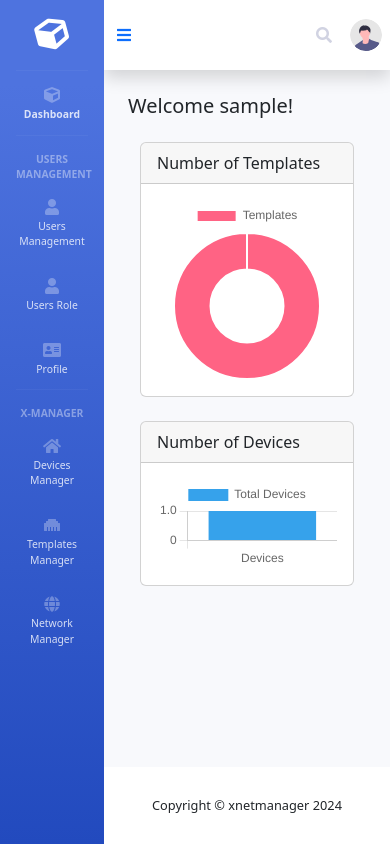
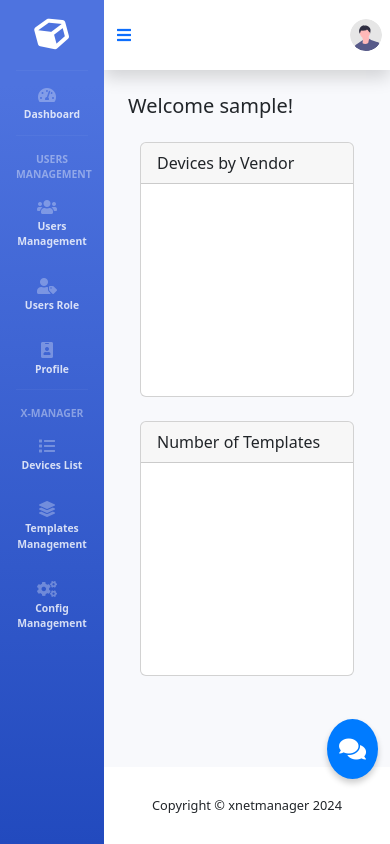
Before and after one commit to deckiokmal/xnetmanager, a Flask app: template src/templates/users/dashboard.html in a window 390 px wide. Run offline with Flask 3, Linux system fonts and the light colour scheme; the template is opened without the code that fills it: most values are stand-ins (such as "Sample title", 1, 10 or a date in 2020); some libraries are stand-ins or nearby versions.

Commit message:
perbaikan config management, menu dan chatbot

```diff
--- a/requirements.txt
+++ b/requirements.txt
@@ -46,3 +46,4 @@ typing_extensions==4.9.0
 urllib3==2.2.0
 Werkzeug==3.0.3
 WTForms==3.1.2
+flask-paginate==2024.4.12
--- /dev/null
+++ b/src/static/xmanager/gen_templates/MikroTik-2024-07-22_22-40-06.txt
@@ -0,0 +1 @@
+/system/identity/set name="Adminx MikroTik"
--- a/src/static/xmanager/gen_templates/MikroTik-adminx.txt
+++ b/src/static/xmanager/gen_templates/MikroTik-adminx.txt
@@ -1 +1 @@
-/system/identity/set name="Adminx MikroTik"
+/system/identity/set name="Testing hari ini"
--- /dev/null
+++ b/src/static/xmanager/raw_templates/hostname.yaml
@@ -0,0 +1,3 @@
+hostname: "Testing XNetManager"
+
+ip_addres: "192.168.1.1"
--- /dev/null
+++ b/src/static/xmanager/raw_templates/hostname1.yaml
@@ -0,0 +1,3 @@
+hostname: "Testing XNetManager"
+
+ip_addres: "192.168.1.1"
--- a/src/templates/layouts/layout.html
+++ b/src/templates/layouts/layout.html
@@ -56,6 +56,113 @@
         .password-toggle.active {
             color: #333;
         }
+
+        .sidebar-dark {
+            background-color: #343a40 !important;
+        }
+
+        .sidebar .nav-link .fas {
+            margin-right: 10px;
+        }
+
+        .sidebar .nav-link span {
+            font-weight: bold;
+        }
+
+        .sidebar .nav-link:hover {
+            background-color: #1d2124;
+        }
+
+        .sidebar .nav-link.active {
+            background-color: #007bff;
+        }
+
+        .sidebar .nav-item.active {
+            background: rgba(255, 255, 255, 0.2);
+            /* Warna latar belakang dengan transparansi */
+            backdrop-filter: blur(10px);
+            /* Efek blur */
+            -webkit-backdrop-filter: blur(10px);
+            /* Efek blur untuk Safari */
+            border-radius: 5px;
+            /* Sudut yang melengkung */
+        }
+
+        .sidebar .nav-item.active .nav-link {
+            color: #fff;
+            /* Warna teks yang kontras */
+        }
+
+        /* Chatbot Button */
+        .chatbot-button {
+            position: fixed;
+            bottom: 65px;
+            right: 12px;
+            background-color: #007bff;
+            color: #fff;
+            border: none;
+            border-radius: 50%;
+            padding: 12px;
+            font-size: 24px;
+            cursor: pointer;
+            box-shadow: 0 4px 6px rgba(0, 0, 0, 0.2);
+            z-index: 1000;
+        }
+
+        /* Chatbot Modal */
+        .chatbot-modal {
+            position: fixed;
+            bottom: 20px;
+            right: 20px;
+            width: 300px;
+            background-color: #fff;
+            border: 1px solid #ddd;
+            border-radius: 8px;
+            box-shadow: 0 4px 8px rgba(0, 0, 0, 0.2);
+            z-index: 1000;
+            display: flex;
+            flex-direction: column;
+        }
+
+        /* Modal Header */
+        .chatbot-header {
+            background-color: #007bff;
+            color: #fff;
+            padding: 10px;
+            border-top-left-radius: 8px;
+            border-top-right-radius: 8px;
+            display: flex;
+            justify-content: space-between;
+            align-items: center;
+        }
+
+        .chatbot-header h5 {
+            margin: 0;
+        }
+
+        .close-chatbot {
+            background: none;
+            border: none;
+            color: #fff;
+            font-size: 18px;
+            cursor: pointer;
+        }
+
+        /* Modal Body */
+        .chatbot-body {
+            padding: 10px;
+        }
+
+        #chatInput {
+            width: 100%;
+            border: 1px solid #ddd;
+            border-radius: 4px;
+            padding: 5px;
+        }
+
+        #sendMessage {
+            margin-top: 10px;
+        }
     </style>
 
     {% block head %}{% endblock %}
@@ -81,10 +188,11 @@
             <hr class="sidebar-divider my-0">
 
             <!-- Nav Item - Dashboard -->
-            <li class="nav-item">
+            <li class="nav-item {{ is_active('/') }}">
                 <a class="nav-link" href="/">
-                    <i class="fas fa-fw fa-cube"></i>
-                    <span><b>Dashboard</b></span></a>
+                    <i class="fas fa-fw fa-tachometer-alt"></i>
+                    <span><b>Dashboard</b></span>
+                </a>
             </li>
 
             <!-- Divider -->
@@ -95,25 +203,28 @@
                 Users Management
             </div>
 
-            <!-- Nav Item - Charts -->
-            <li class="nav-item">
+            <!-- Nav Item - Users Management -->
+            <li class="nav-item {{ is_active('/users') }}">
                 <a class="nav-link" href="/users">
-                    <i class="fas fa-fw fa-user"></i>
-                    <span>Users Management</span></a>
+                    <i class="fas fa-fw fa-users"></i>
+                    <span>Users Management</span>
+                </a>
             </li>
 
-            <!-- Nav Item - Charts -->
-            <li class="nav-item">
+            <!-- Nav Item - Users Role -->
+            <li class="nav-item {{ is_active('/user_role') }}">
                 <a class="nav-link" href="/user_role">
-                    <i class="fas fa-fw fa-user"></i>
-                    <span>Users Role</span></a>
+                    <i class="fas fa-fw fa-user-tag"></i>
+                    <span>Users Role</span>
+                </a>
             </li>
 
-            <!-- Nav Item - Charts -->
-            <li class="nav-item">
+            <!-- Nav Item - Profile -->
+            <li class="nav-item {{ is_active('/user_profile') }}">
                 <a class="nav-link" href="/user_profile">
-                    <i class="fas fa-fw fa-address-card"></i>
-                    <span>Profile</span></a>
+                    <i class="fas fa-fw fa-id-badge"></i>
+                    <span>Profile</span>
+                </a>
             </li>
 
             <!-- Divider -->
@@ -124,33 +235,34 @@
                 X-Manager
             </div>
 
-            <!-- Nav Item - Charts -->
-            <li class="nav-item">
+            <!-- Nav Item - Devices List -->
+            <li class="nav-item {{ is_active('/dm') }}">
                 <a class="nav-link" href="/dm">
-                    <i class="fas fa-fw fa-home"></i>
-                    <span>Devices Manager</span></a>
+                    <i class="fas fa-fw fa-list"></i>
+                    <span>Devices List</span>
+                </a>
             </li>
 
-            <!-- Nav Item - Charts -->
-            <li class="nav-item">
+            <!-- Nav Item - Templates Management -->
+            <li class="nav-item {{ is_active('/tm') }}">
                 <a class="nav-link" href="/tm">
-                    <i class="fas fa-fw fa-ethernet"></i>
-                    <span>Templates Manager</span></a>
+                    <i class="fas fa-fw fa-layer-group"></i>
+                    <span>Templates Management</span>
+                </a>
             </li>
 
-            <!-- Nav Item - Charts -->
-            <li class="nav-item">
+            <!-- Nav Item - Configuration Management -->
+            <li class="nav-item {{ is_active('/nm') }}">
                 <a class="nav-link" href="/nm">
-                    <i class="fas fa-fw fa-globe"></i>
-                    <span>Network Manager</span></a>
+                    <i class="fas fa-fw fa-cogs"></i>
+                    <span>Config Management</span>
+                </a>
             </li>
-
 
             <!-- Sidebar Toggler (Sidebar) -->
             <div class="text-center d-none d-md-inline">
                 <button class="rounded-circle border-0" id="sidebarToggle"></button>
             </div>
-
         </ul>
         <!-- End of Sidebar -->
 
@@ -169,7 +281,7 @@
                     </button>
 
                     <!-- Topbar Search -->
-                    <form
+                    <!-- <form
                         class="d-none d-sm-inline-block form-inline mr-auto ml-md-3 my-2 my-md-0 mw-100 navbar-search">
                         <div class="input-group">
                             <input type="text" class="form-control bg-light border-0 small" placeholder="Search for..."
@@ -180,7 +292,7 @@
                                 </button>
                             </div>
                         </div>
-                    </form>
+                    </form> -->
                     <!-- Topbar Navbar -->
 
                     <ul class="navbar-nav ml-auto">
@@ -246,31 +358,6 @@
                             <!-- End Flash Messages -->
                         </li>
 
-                        <!-- Nav Item - Search Dropdown (Visible Only XS) -->
-                        <li class="nav-item dropdown no-arrow d-sm-none">
-                            <a class="nav-link dropdown-toggle" href="#" id="searchDropdown" role="button"
-                                data-toggle="dropdown" aria-haspopup="true" aria-expanded="false">
-                                <i class="fas fa-search fa-fw"></i>
-                            </a>
-                            <!-- Dropdown - Messages -->
-                            <div class="dropdown-menu dropdown-menu-right p-3 shadow animated--grow-in"
-                                aria-labelledby="searchDropdown">
-                                <form class="form-inline mr-auto w-100 navbar-search">
-                                    <div class="input-group">
-                                        <input type="text" class="form-control bg-light border-0 small"
-                                            placeholder="Search for..." aria-label="Search"
-                                            aria-describedby="basic-addon2">
-                                        <div class="input-group-append">
-                                            <button class="btn btn-primary" type="button">
-                                                <i class="fas fa-search fa-sm"></i>
-                                            </button>
-                                        </div>
-                                    </div>
-                                </form>
-                            </div>
-                        </li>
-
-
                         <div class="topbar-divider d-none d-sm-block"></div>
 
                         <!-- Nav Item - User Information -->
@@ -334,6 +421,11 @@
         <i class="fas fa-angle-up"></i>
     </a>
 
+    <!-- Chatbot Button -->
+    <div id="chatbotButton" class="chatbot-button">
+        <i class="fas fa-comments"></i>
+    </div>
+
     <!-- Logout Modal-->
     <div class="modal fade" id="logoutModal" tabindex="-1" role="dialog" aria-labelledby="exampleModalLabel"
         aria-hidden="true">
@@ -354,11 +446,23 @@
         </div>
     </div>
 
+    <!-- Chatbot Modal -->
+    <div id="chatbotModal" class="chatbot-modal" style="display: none;">
+        <div class="chatbot-header">
+            <h5>Chat with AI</h5>
+            <button id="closeChatbot" class="close-chatbot">
+                <i class="fas fa-times"></i>
+            </button>
+        </div>
+        <div class="chatbot-body">
+            <textarea id="chatInput" rows="5" placeholder="Ask me anything..."></textarea>
+            <button id="sendMessage" class="btn btn-primary">Send</button>
+        </div>
+    </div>
+
     <!-- Bootstrap core JavaScript-->
     <script src="{{ url_for('static', filename='vendor/jquery/jquery.min.js') }}"></script>
     <script src="{{ url_for('static', filename='vendor/bootstrap/js/bootstrap.bundle.min.js') }}"></script>
-
-
 
     <!-- Custom scripts for all pages-->
     <script src="{{ url_for('static', filename='js/sb-admin-2.min.js') }}"></script>
@@ -384,6 +488,39 @@
             document.cookie = `access_token_cookie=${token}; path=/;`;
         }
     </script>
+
+    <!-- Scripts -->
+    <script src="https://cdn.jsdelivr.net/npm/chart.js"></script>
+    <script src="https://code.jquery.com/jquery-3.5.1.slim.min.js"></script>
+    <script src="https://cdn.jsdelivr.net/npm/@popperjs/core@2.5.2/dist/umd/popper.min.js"></script>
+    <script src="https://maxcdn.bootstrapcdn.com/bootstrap/4.5.2/js/bootstrap.min.js"></script>
+    <script>
+        // JavaScript to handle chatbot button and modal
+        document.addEventListener("DOMContentLoaded", function () {
+            const chatbotButton = document.getElementById('chatbotButton');
+            const chatbotModal = document.getElementById('chatbotModal');
+            const closeChatbot = document.getElementById('closeChatbot');
+
+            chatbotButton.addEventListener('click', function () {
+                chatbotModal.style.display = 'block';
+            });
+
+            closeChatbot.addEventListener('click', function () {
+                chatbotModal.style.display = 'none';
+            });
+
+            document.getElementById('sendMessage').addEventListener('click', function () {
+                const chatInput = document.getElementById('chatInput').value;
+                if (chatInput.trim()) {
+                    // Placeholder for sending the message to AI
+                    alert("Sending message: " + chatInput);
+                    // Clear input field
+                    document.getElementById('chatInput').value = '';
+                }
+            });
+        });
+    </script>
+    {% block scripts %}{% endblock %}
 </body>
 
 </html>
--- a/src/templates/users/dashboard.html
+++ b/src/templates/users/dashboard.html
@@ -13,26 +13,26 @@
 <div class="container">
 
     <div class="row">
-        <!-- Donut Chart for Templates -->
+        <!-- Pie Chart for Devices by Vendor -->
+        <div class="col-12 col-sm-6 col-lg-6 mb-4">
+            <div class="card">
+                <div class="card-header">
+                    Devices by Vendor
+                </div>
+                <div class="card-body text-center">
+                    <canvas id="devicePieChart"></canvas>
+                </div>
+            </div>
+        </div>
+
+        <!-- Pie Chart for Templates -->
         <div class="col-12 col-sm-6 col-lg-6 mb-4">
             <div class="card">
                 <div class="card-header">
                     Number of Templates
                 </div>
                 <div class="card-body text-center">
-                    <canvas id="templateDonutChart"></canvas>
-                </div>
-            </div>
-        </div>
-
-        <!-- Bar Chart for Devices -->
-        <div class="col-12 col-sm-6 col-lg-6 mb-4">
-            <div class="card">
-                <div class="card-header">
-                    Number of Devices
-                </div>
-                <div class="card-body text-center">
-                    <canvas id="deviceBarChart"></canvas>
+                    <canvas id="templatePieChart"></canvas>
                 </div>
             </div>
         </div>
@@ -46,20 +46,37 @@
 <script>
     // Chart.js Data and Configuration
     document.addEventListener("DOMContentLoaded", function () {
-        const templateDonutCtx = document.getElementById('templateDonutChart').getContext('2d');
-        const deviceBarCtx = document.getElementById('deviceBarChart').getContext('2d');
+        const devicePieCtx = document.getElementById('devicePieChart').getContext('2d');
+        const templatePieCtx = document.getElementById('templatePieChart').getContext('2d');
 
-        // Donut Chart for Templates
-        new Chart(templateDonutCtx, {
-            type: 'doughnut',
-            data: {
-                labels: ['Templates'],
+        // Data for Devices Pie Chart
+        const deviceData = {
+            labels: {{ device_vendor_keys | tojson
+    }},
         datasets: [{
-                    label: 'Total Templates',
-                    data: [{{ template_count }}], // Pass data from Flask
-                backgroundColor: ['#ff6384'],
+            data: {{ device_vendor_values | tojson }},
+        backgroundColor: [
+            '#FF6384', '#36A2EB', '#FFCE56', '#4BC0C0', '#9966FF', '#FF9F40'
+        ]
             }]
-        },
+        };
+
+    // Data for Templates Pie Chart
+    const templateData = {
+        labels: {{ template_vendor_keys | tojson
+        }},
+    datasets: [{
+        data: {{ template_vendor_values | tojson }},
+        backgroundColor: [
+        '#FF6384', '#36A2EB', '#FFCE56', '#4BC0C0', '#9966FF', '#FF9F40'
+    ]
+                }]
+            };
+
+    // Pie Chart for Devices
+    new Chart(devicePieCtx, {
+        type: 'pie',
+        data: deviceData,
         options: {
             responsive: true,
             plugins: {
@@ -69,27 +86,20 @@
                 tooltip: {
                     callbacks: {
                         label: function (tooltipItem) {
-                            return `Templates: ${tooltipItem.raw}`;
+                            return `${tooltipItem.label}: ${tooltipItem.raw}`;
                         }
                     }
                 }
             }
         }
     }).canvas.addEventListener('click', function () {
-            window.location.href = "/tm";
+        window.location.href = "/dm";
     });
 
-    // Bar Chart for Devices
-    new Chart(deviceBarCtx, {
-        type: 'bar',
-        data: {
-            labels: ['Devices'],
-            datasets: [{
-                label: 'Total Devices',
-                data: [{{ device_count }}], // Pass data from Flask
-            backgroundColor: '#36a2eb',
-        }]
-    },
+    // Pie Chart for Templates
+    new Chart(templatePieCtx, {
+        type: 'pie',
+        data: templateData,
         options: {
             responsive: true,
             plugins: {
@@ -99,14 +109,14 @@
                 tooltip: {
                     callbacks: {
                         label: function (tooltipItem) {
-                        return `Devices: ${tooltipItem.raw}`;
+                            return `${tooltipItem.label}: ${tooltipItem.raw}`;
                         }
                     }
                 }
             }
         }
     }).canvas.addEventListener('click', function () {
-        window.location.href = "/dm";
+        window.location.href = "/tm";
     });
     });
 </script>
--- /dev/null
+++ b/src/utils/is_active.py
@@ -0,0 +1,6 @@
+# utils.py
+from flask import request
+
+
+def is_active(url):
+    return "active" if request.path == url else ""
```
Also changed, not shown: src/__init__.py (+7 -0 lines), src/controllers/network_manager.py (+33 -3 lines), src/controllers/users.py (+26 -6 lines), src/static/xmanager/gen_templates/Fortinet-2024-07-22_22-40-03.txt (added, +11 -0 lines), src/static/xmanager/raw_templates/hostname.j2 (added, +21 -0 lines), src/static/xmanager/raw_templates/hostname1.j2 (added, +21 -0 lines), src/templates/network_managers/network_manager.html (+11 -2 lines), instance/xnetmanager.sqlite. Lines whose indentation alone changed are shown as unchanged.
